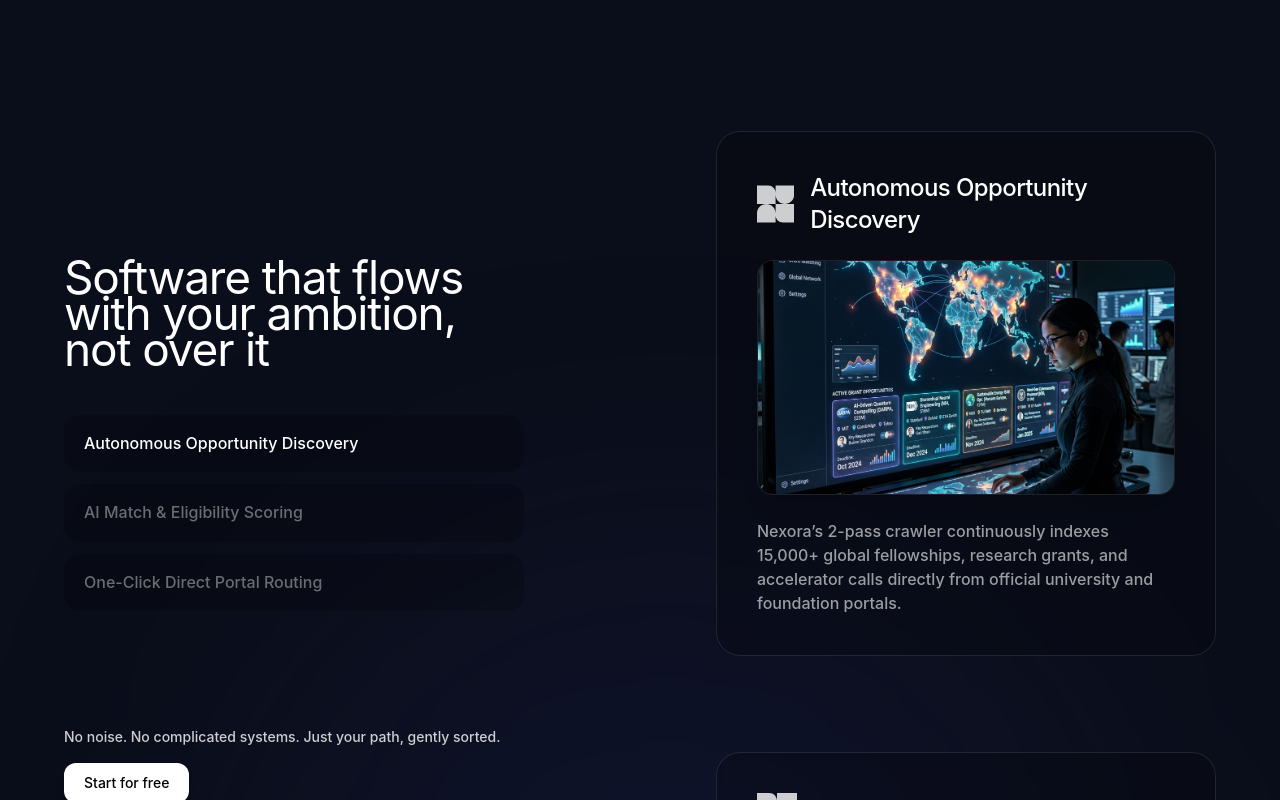
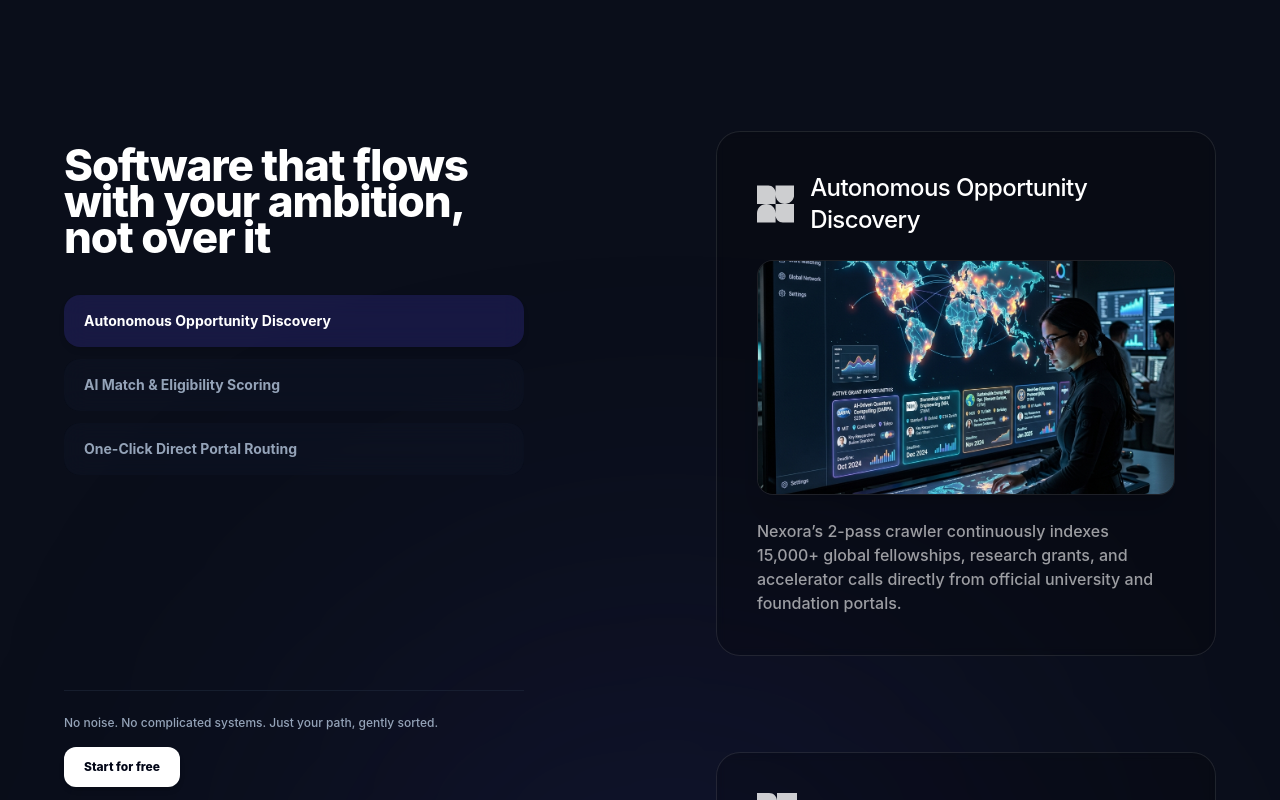
Before and after one commit to yagyaXsen/Nexora, a React (Vite) app in the folder frontend/: page / in a window 1280 px wide. Shown: the part 3460-4260 px from the top of the page. Built offline with nearby package versions, Linux system fonts and the light colour scheme; no server answers.

Commit message:
Fix sticky left panel top clearance and scroll alignment in FeaturesSection

```diff
--- a/frontend/src/components/landing/FeaturesSection.jsx
+++ b/frontend/src/components/landing/FeaturesSection.jsx
@@ -129,35 +129,40 @@ export default function FeaturesSection() {
       <div className="relative z-10 px-5 md:px-10 lg:px-16 py-20 md:py-40 lg:py-48 max-w-7xl mx-auto">
         <div className="lg:grid lg:grid-cols-[400px_1fr] xl:grid-cols-[460px_1fr] lg:gap-24 xl:gap-48 items-start">
 
-          {/* Left Column - Sticky on Desktop */}
-          <div className="hidden lg:flex lg:sticky lg:top-0 lg:h-screen lg:flex-col lg:justify-between lg:py-32">
+          {/* Left Column - Sticky on Desktop with Navbar Clearance */}
+          <div className="hidden lg:flex lg:sticky lg:top-24 lg:h-[calc(100vh-8rem)] lg:flex-col lg:justify-between py-4">
             <div>
-              <h2 className="text-white text-2xl sm:text-3xl lg:text-[46px] leading-[1.2] font-normal mb-12">
+              <h2 className="text-white text-2xl sm:text-3xl lg:text-[44px] leading-[1.2] font-extrabold tracking-tight mb-10">
                 Software that flows with your ambition, not over it
               </h2>
 
               <div className="flex flex-col gap-3">
-                {features.map((f) => (
+                {features.map((f) => {
+                  const isActive = activeFeature === f.id
+                  return (
                     <button
                       key={f.id}
                       onClick={() => scrollToFeature(f.id)}
-                    className={`text-left px-5 py-4 rounded-2xl transition-all duration-300 font-medium ${
-                      activeFeature === f.id ? 'bg-black/20 text-white' : 'bg-black/20 text-white/40 hover:text-white/80'
+                      className={`text-left px-5 py-4 rounded-2xl transition-all duration-300 font-bold text-sm border backdrop-blur-md ${
+                        isActive
+                          ? 'bg-indigo-600/20 border-indigo-500/50 text-white shadow-md'
+                          : 'bg-slate-900/40 border-slate-800/60 text-slate-400 hover:text-slate-200 hover:bg-slate-800/40'
                       }`}
                     >
                       {f.title}
                     </button>
-                ))}
+                  )
+                })}
               </div>
             </div>
 
-            <div>
-              <p className="text-white/80 text-sm font-medium mb-4">
+            <div className="pt-6 border-t border-slate-800/60">
+              <p className="text-slate-400 text-xs font-medium mb-4">
                 No noise. No complicated systems. Just your path, gently sorted.
               </p>
               <a
                 href="/explore"
-                className="inline-block bg-white text-black text-sm font-medium px-5 py-2.5 rounded-xl hover:bg-white/90 transition-colors shadow-md"
+                className="inline-block bg-white text-slate-950 text-xs font-extrabold px-5 py-3 rounded-xl hover:bg-slate-100 transition-colors shadow-md"
               >
                 Start for free
               </a>
```
Lines whose indentation alone changed are shown as unchanged.
